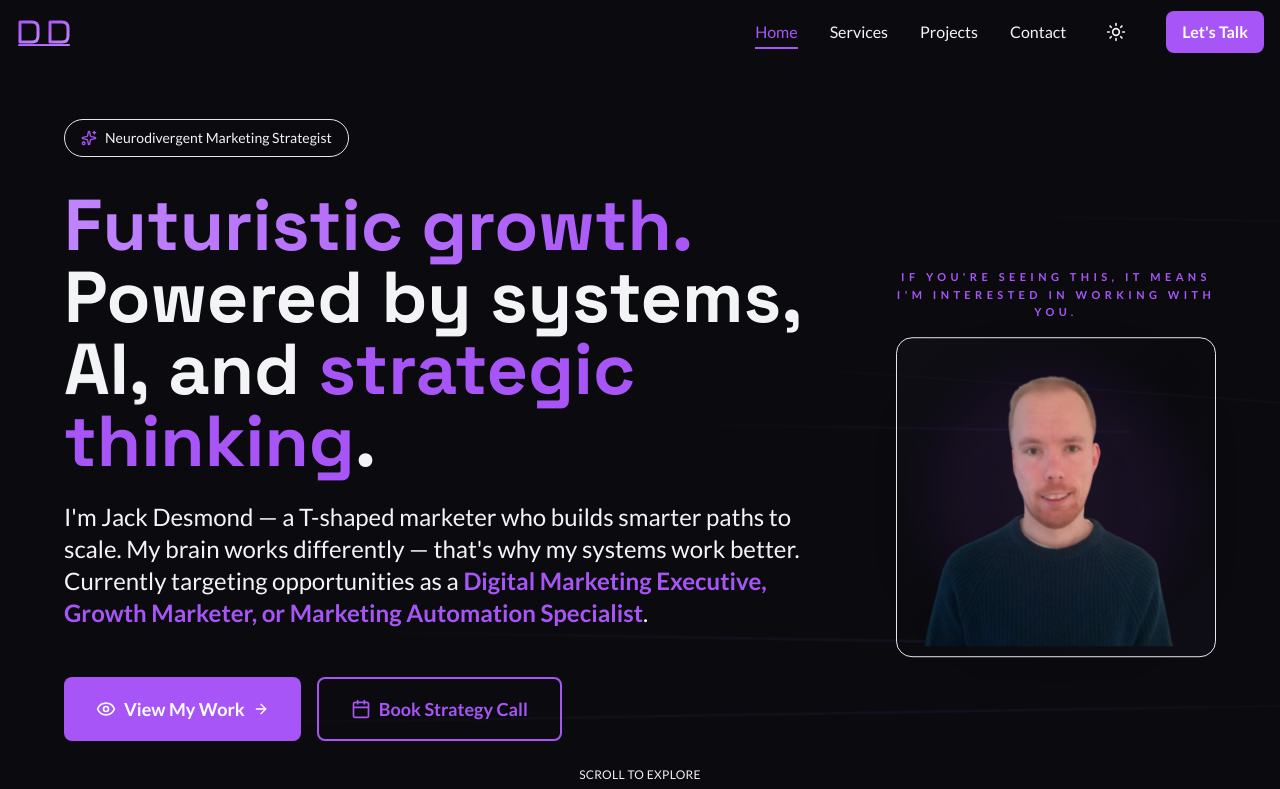
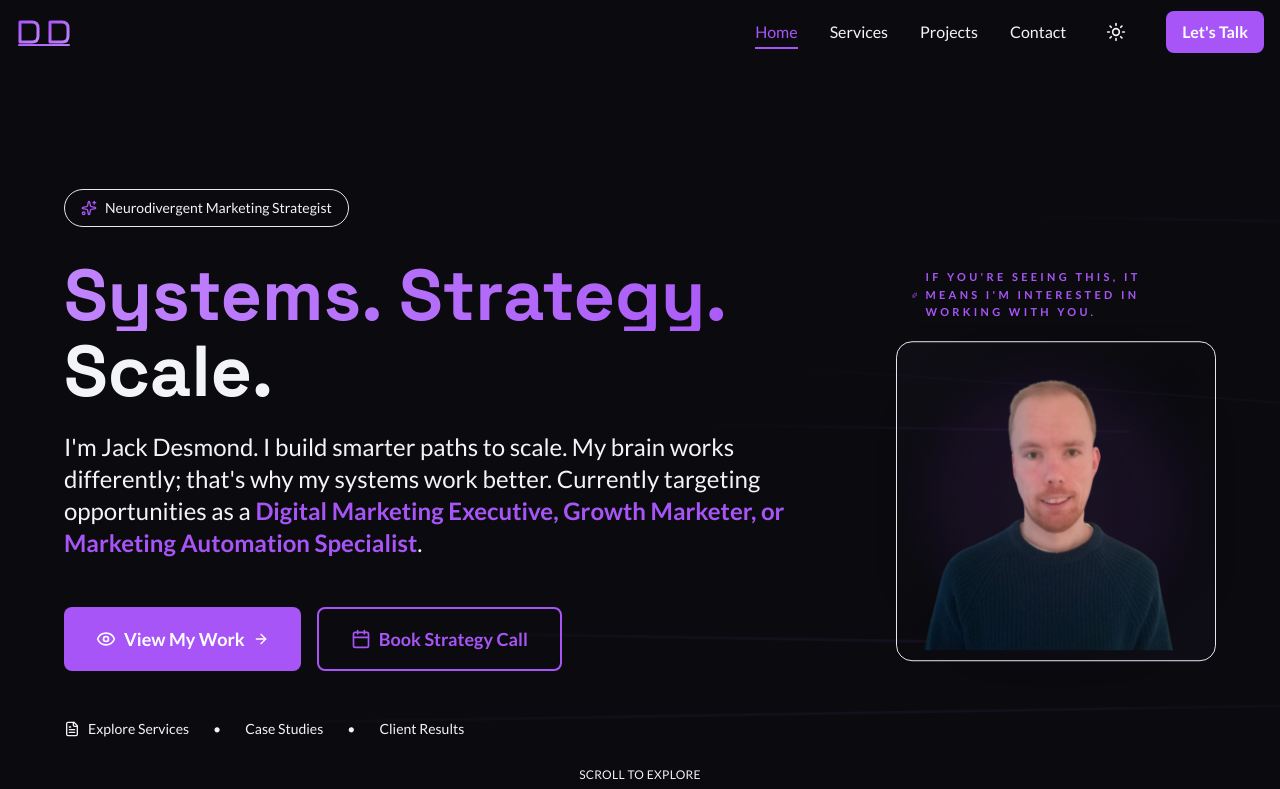
Before and after one commit to Dezzi94/portfolio-site, a Next.js app: page / in a window 1280 px wide. Shown: the top 789 px of the page. Built offline with nearby package versions, Linux system fonts and the light colour scheme.

Commit message:
Refine hero headline and add animated section backgrounds

```diff
--- a/src/components/Hero.tsx
+++ b/src/components/Hero.tsx
@@ -136,12 +136,13 @@
     <div className={`relative flex flex-col items-center gap-4 ${className}`} style={{ width: size }}>
       {extraHeading && (
         <motion.div
-          initial={{ opacity: 0, y: -6 }}
-          animate={{ opacity: 1, y: 0 }}
+          initial={{ opacity: 0, y: -6, scale: 0.95 }}
+          animate={{ opacity: 1, y: 0, scale: 1 }}
           transition={{ duration: 0.5 }}
-          className="text-[11px] font-semibold uppercase tracking-[0.4em] text-brand-secondary text-center"
+          className="inline-flex items-center gap-2 px-4 py-1 rounded-full bg-gradient-to-r from-brand-primary/20 to-brand-secondary/20 text-[11px] font-semibold uppercase tracking-[0.3em] text-brand-secondary shadow-sm"
         >
-          {extraHeading}
+          <Sparkles className="h-3 w-3" />
+          <span>{extraHeading}</span>
         </motion.div>
       )}
       <div className="relative" style={{ width: size, height: size }}>
@@ -296,20 +297,11 @@
                 transition={{ duration: 0.8, delay: 0.4 }}
               >
                 <h1 className="text-4xl md:text-6xl font-bold mb-6 leading-tight">
-                  <span className="gradient-text">
-                    Futuristic <span className="text-brand-secondary">growth</span>.
+                  <span className="gradient-text block">
+                    Systems. <span className="text-brand-secondary">Strategy.</span>
                   </span>
-                  <br />
-                  <span className="text-foreground">
-                    Powered by systems,{' '}
-                    <motion.span
-                      className="inline-block"
-                      animate={{ rotate: [0, 5, -5, 0] }}
-                      transition={{ duration: 2, repeat: Infinity, delay: 1 }}
-                    >
-                      AI,
-                    </motion.span>{' '}
-                    and <span className="text-brand-secondary">strategic thinking</span>.
+                  <span className="text-foreground block mt-1">
+                    Scale.
                   </span>
                 </h1>
               </motion.div>
@@ -321,8 +313,7 @@
                 transition={{ duration: 0.8, delay: 0.6 }}
                 className="text-lg md:text-xl text-foreground/80 mb-8 leading-relaxed"
               >
-                I'm Jack Desmond — a T-shaped marketer who builds smarter paths to scale.
-                My brain works differently — that's why my systems work better. Open to roles as a <span className="text-brand-secondary font-semibold">Digital Marketing Executive, Growth Marketer, or Digital Marketing Automation Specialist</span>.
+                I'm Jack Desmond. I build smarter paths to scale. My brain works differently; that's why my systems work better. Open to roles as a <span className="text-brand-secondary font-semibold">Digital Marketing Executive, Growth Marketer, or Digital Marketing Automation Specialist</span>.
               </motion.p>
 
               {/* CTA Buttons - Mobile */}
@@ -394,20 +385,11 @@
                 transition={{ duration: 0.8, delay: 0.4 }}
               >
                 <h1 className="text-5xl xl:text-7xl font-bold mb-6 leading-tight">
-                  <span className="gradient-text">
-                    Futuristic <span className="text-brand-secondary">growth</span>.
+                  <span className="gradient-text block">
+                    Systems. <span className="text-brand-secondary">Strategy.</span>
                   </span>
-                  <br />
-                  <span className="text-foreground">
-                    Powered by systems,{' '}
-                    <motion.span
-                      className="inline-block"
-                      animate={{ rotate: [0, 5, -5, 0] }}
-                      transition={{ duration: 2, repeat: Infinity, delay: 1 }}
-                    >
-                      AI,
-                    </motion.span>{' '}
-                    and <span className="text-brand-secondary">strategic thinking</span>.
+                  <span className="text-foreground block mt-1">
+                    Scale.
                   </span>
                 </h1>
               </motion.div>
@@ -419,8 +401,7 @@
                 transition={{ duration: 0.8, delay: 0.6 }}
                 className="text-xl xl:text-2xl text-foreground/80 mb-12 leading-relaxed"
               >
-                I'm Jack Desmond — a T-shaped marketer who builds smarter paths to scale.
-                My brain works differently — that's why my systems work better. Currently targeting opportunities as a <span className="text-brand-secondary font-semibold">Digital Marketing Executive, Growth Marketer, or Marketing Automation Specialist</span>.
+                I'm Jack Desmond. I build smarter paths to scale. My brain works differently; that's why my systems work better. Currently targeting opportunities as a <span className="text-brand-secondary font-semibold">Digital Marketing Executive, Growth Marketer, or Marketing Automation Specialist</span>.
               </motion.p>
 
               {/* CTA Buttons - Desktop */}
```
Also changed, not shown: src/components/HomePageClient.tsx (+43 -3 lines).
